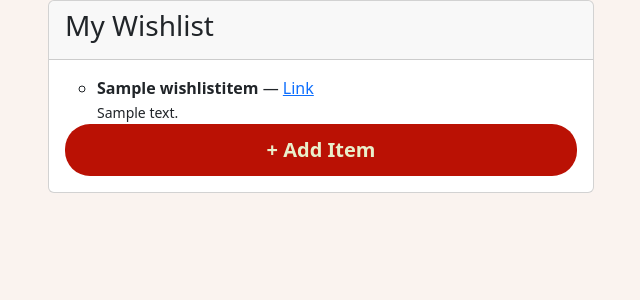
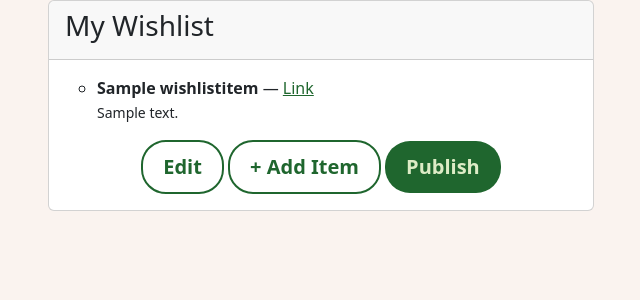
Before and after one commit to alex-enc/secret-santa-wishlist-django, a Django app: page /dashboard/ in a window 1280 px wide. Shown: the part 104-404 px from the top of the page, without its empty margins (604-1244 px from the left). Run offline with Django 4.2, Linux system fonts and the light colour scheme; a user stored in the database is signed in; data comes from the database, SQL or seed files in the repository; tables that the repository leaves empty hold one stand-in row (values such as "Sample post"); some libraries are stand-ins or nearby versions.

Commit message:
Implement edit and publish buttons and make wishlist buttons green

```diff
--- a/secret_santa_wishlist/secretsanta/static/buttons.css
+++ b/secret_santa_wishlist/secretsanta/static/buttons.css
@@ -17,6 +17,36 @@ a.link-red:hover {
     text-decoration: none;
 }
 
+.btn-green {
+    background-color: #1F662E;
+    color: #DDECC6;
+    border-radius: 25px;
+    font-size: 20px;
+    font-weight: 600;
+    padding: 10px 20px 10px 20px;
+}
+
+.btn-green-outline {
+    background-color: transparent;
+    color: #1F662E;
+    border: 2px solid #1F662E;
+    border-radius: 25px;
+    font-size: 20px;
+    font-weight: 600;
+    padding: 10px 20px 10px 20px;
+}
+
+a.link-green {
+    color: #1F662E !important;
+    text-decoration: underline;
+}
+
+a.link-green:hover {
+    color: #1F662E;
+    text-decoration: none;
+}
+
+
 .nav-btn {
     color: #BA1104;
     font-size: 15px;
--- a/secret_santa_wishlist/secretsanta/templates/dashboard.html
+++ b/secret_santa_wishlist/secretsanta/templates/dashboard.html
@@ -104,16 +104,23 @@
                                     <li>
                                         <strong>{{ item.item_name }}</strong>
                                         {% if item.item_url %}
-                                            — <a href="{{ item.item_url }}" target="_blank">Link</a>
+                                            — <a class="link-green" href="{{ item.item_url }}" target="_blank">Link</a>
                                         {% endif %}
                                         <br>
                                         <small>{{ item.description }}</small>
                                     </li>
                                 {% endfor %}
                             </ul>
-                            <a type="button" class="btn btn-red" data-bs-toggle="modal" data-bs-target="#addItemModal">+ Add Item</a></li>
+                            <div class="mt-3 mx-auto ">
+                                <a type="button" class="btn btn-green-outline">Edit</a></li>
+                                <a type="button" class="btn btn-green-outline" data-bs-toggle="modal" data-bs-target="#addItemModal">+ Add Item</a></li>
+                                <a type="button" class="btn btn-green">Publish</a></li>
+                            </div>
+
                         {% else %}
-                            <a type="button" class="btn btn-red" data-bs-toggle="modal" data-bs-target="#addItemModal">+ Add Item</a></li>
+
+                            <a type="button" class="btn btn-green" data-bs-toggle="modal" data-bs-target="#addItemModal">+ Add Item</a></li>
+
                         {% endif %}
 
 
```
